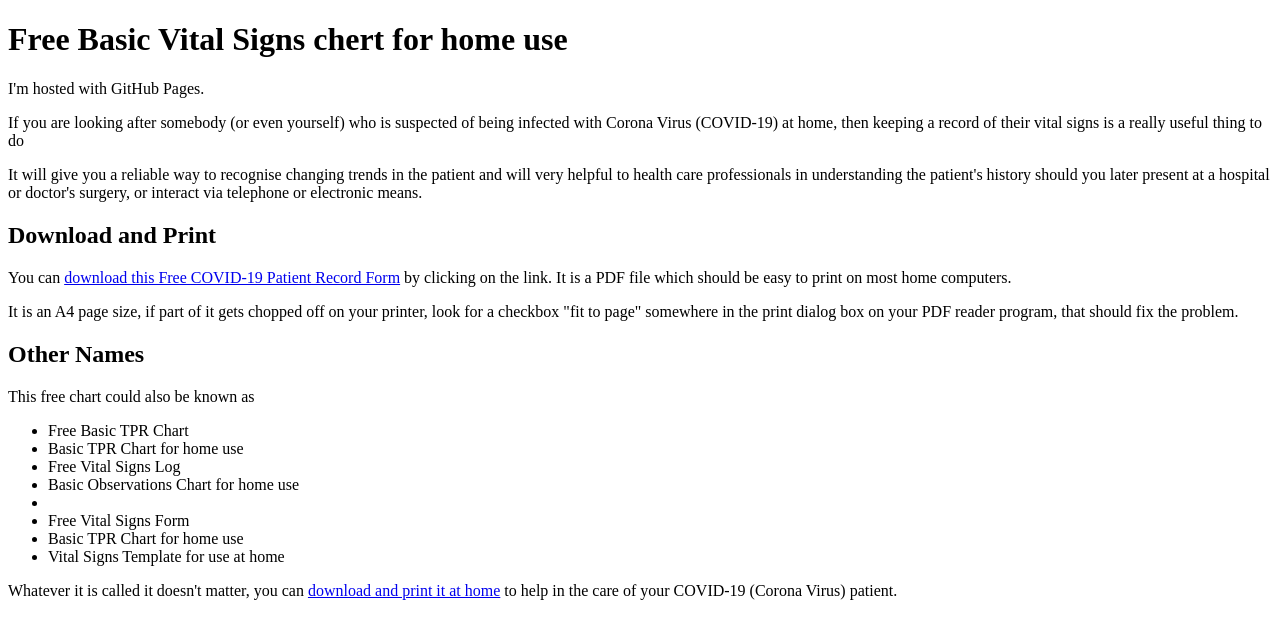
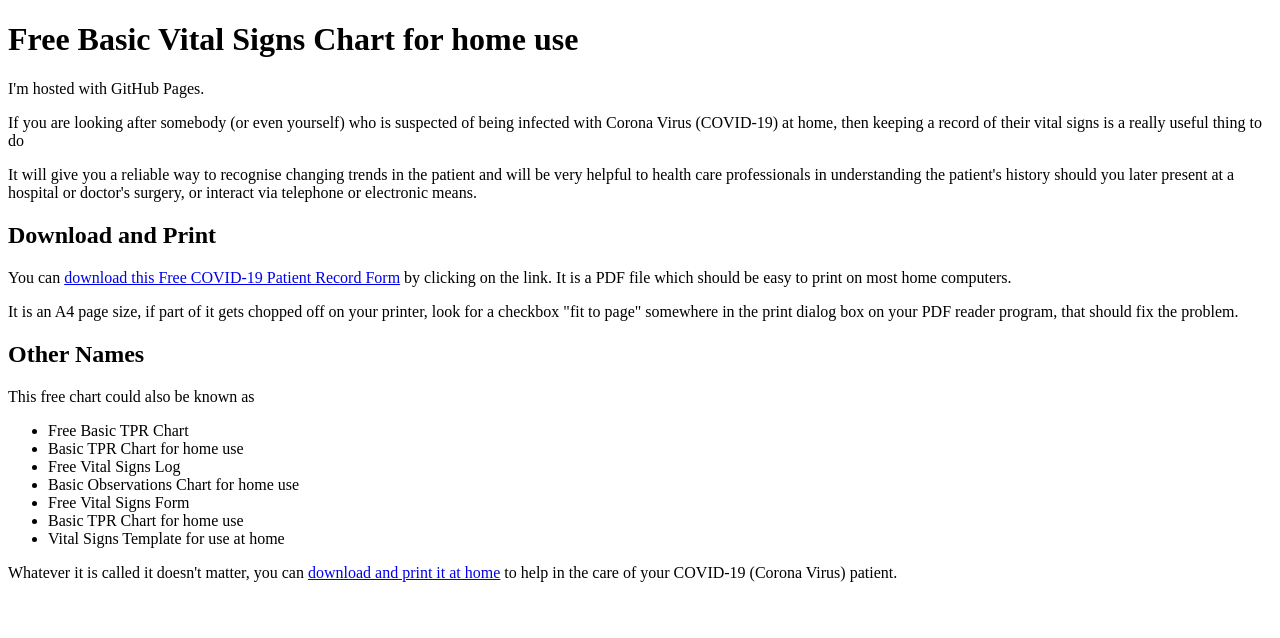
Before and after one commit to markwtt/markwtt.github.io, a plain HTML site: page index.html in a window 1280 px wide. Drawn offline with Linux system fonts and the light colour scheme.

Commit message:
Update index.html

```diff
--- a/index.html
+++ b/index.html
@@ -1,10 +1,10 @@
 <!DOCTYPE html>
 <html>
 <body>
-<h1>Free Basic Vital Signs chert for home use</h1>
+<h1>Free Basic Vital Signs Chart for home use</h1>
 <p>I'm hosted with GitHub Pages.</p>
 <p>If you are looking after somebody (or even yourself) who is suspected of being infected with Corona Virus (COVID-19) at home, then keeping a record of their vital signs is a really useful thing to do</p>
-<p>It will give you a reliable way to recognise changing trends in the patient and will very helpful to health care professionals in understanding the patient's history should you later present at a hospital or doctor's surgery, or interact via telephone or electronic means.</p>
+<p>It will give you a reliable way to recognise changing trends in the patient and will be very helpful to health care professionals in understanding the patient's history should you later present at a hospital or doctor's surgery, or interact via telephone or electronic means.</p>
 <h2>Download and Print</h2>
 <p>You can <a href="COVID-19-patient-record-form.pdf">download this Free COVID-19 Patient Record Form</a> by clicking on the link. It is a PDF file which should be easy to print on most home computers.</p>
 <p>It is an A4 page size, if part of it gets chopped off on your printer, look for a checkbox "fit to page" somewhere in the print dialog box on your PDF reader program, that should fix the problem.</p>
@@ -14,7 +14,7 @@
   <li>Free Basic TPR Chart</li>
   <li>Basic TPR Chart for home use</li>
   <li>Free Vital Signs Log</li>
-  <li>Basic Observations Chart for home use<li>
+  <li>Basic Observations Chart for home use</li>
   <li>Free Vital Signs Form</li>
   <li>Basic TPR Chart for home use</li>
   <li>Vital Signs Template for use at home</li>
```
